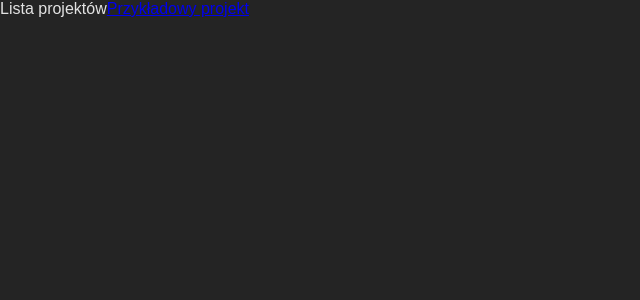
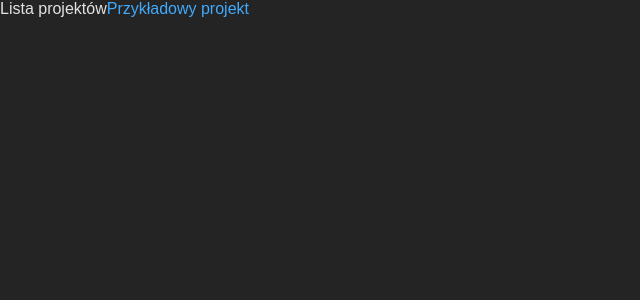
Before and after one commit to P4TTRYK/IGP-BIM-EngineeringThesis, a React (Vite) app in the folder app/xeokit/: page /#/ in a window 1280 px wide. Shown: the top 300 px of the page, without its empty margins (0-640 px from the left). Built offline with nearby package versions, Linux system fonts and the light colour scheme; no server answers.

Commit message:
Style links

```diff
--- a/app/xeokit/src/index.css
+++ b/app/xeokit/src/index.css
@@ -7,3 +7,12 @@
 body {
     margin: 0 !important;
 }
+
+a {
+    text-decoration: none;
+    color: #40aafd;
+}
+
+a:hover {
+    text-decoration: underline;
+}
```
